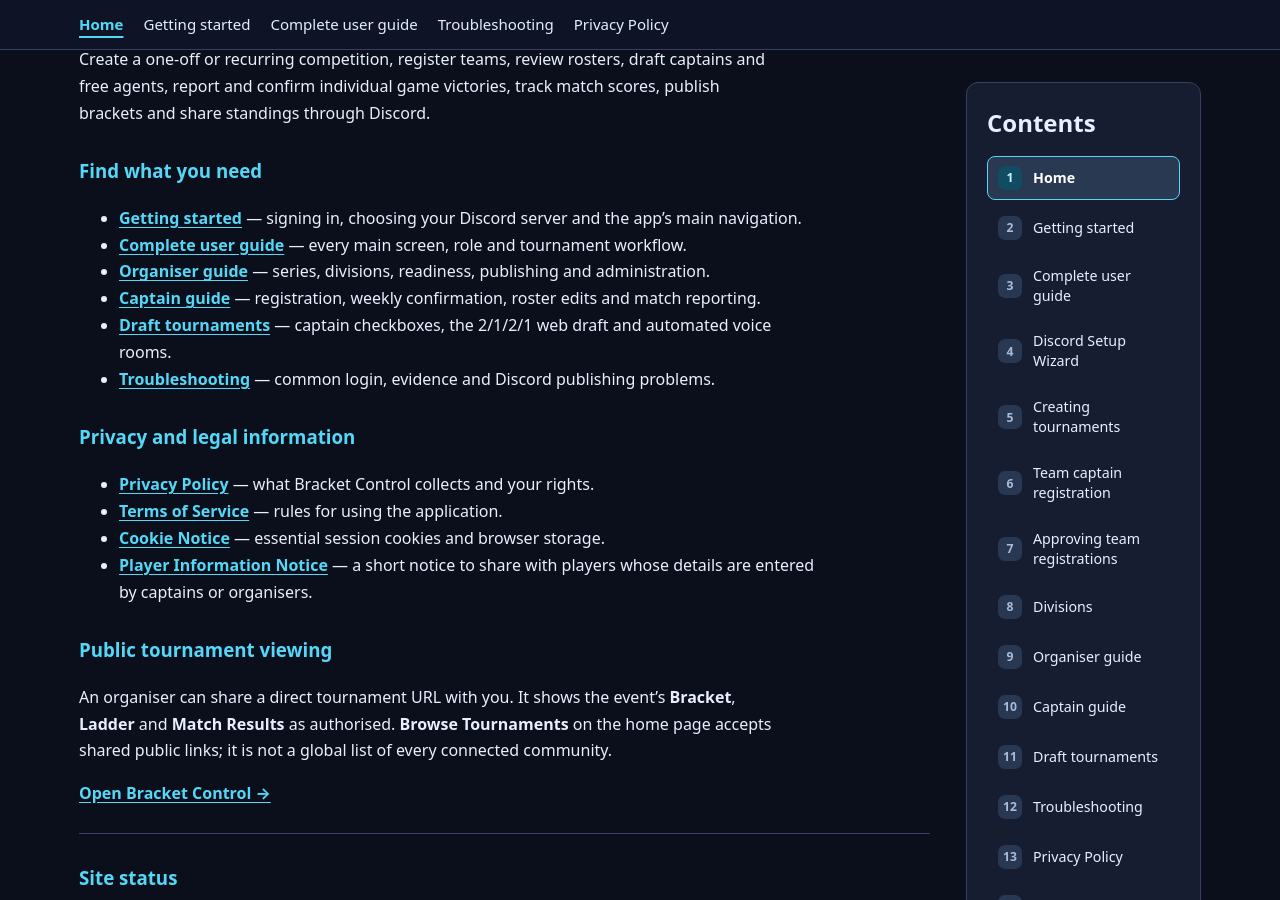
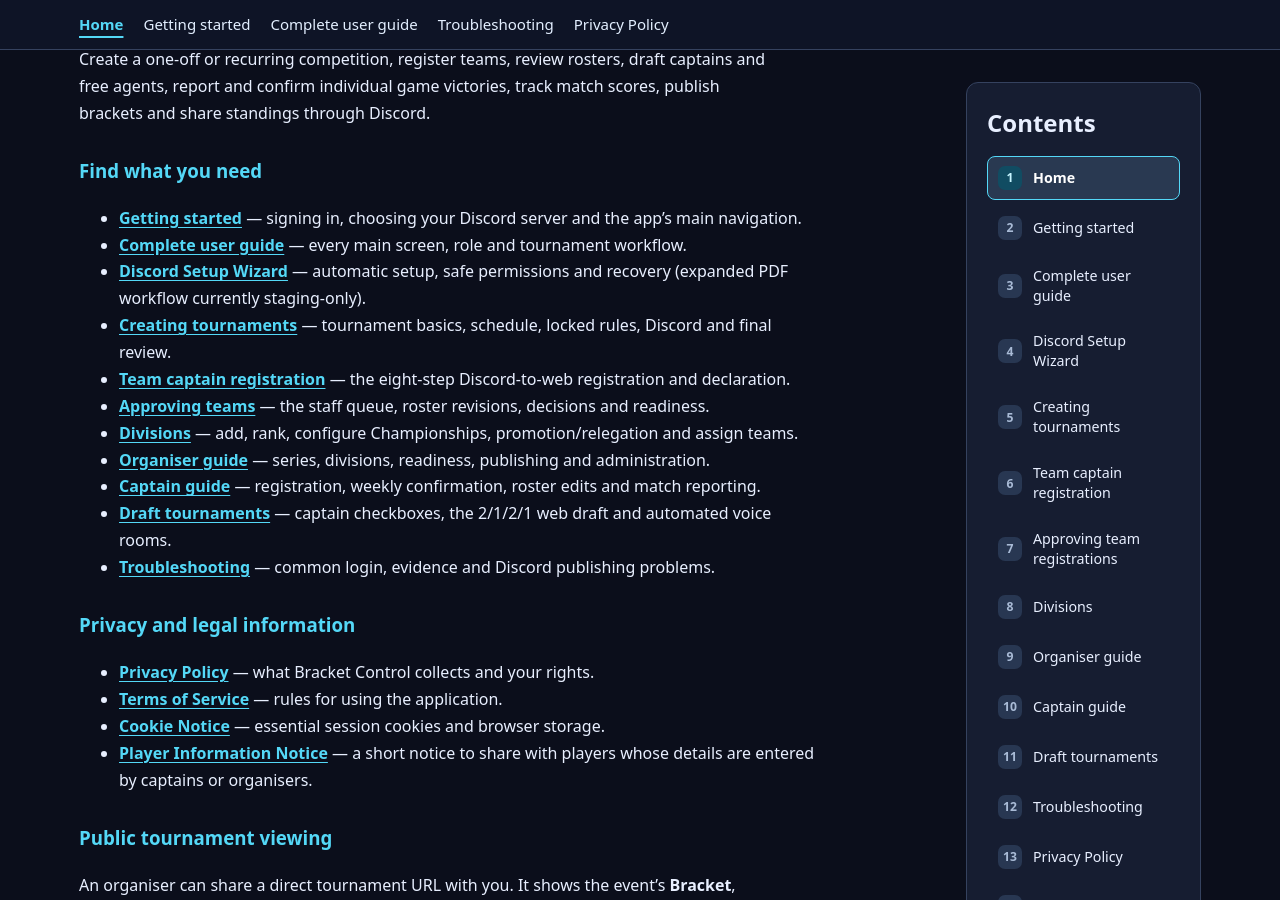
Before and after one commit to dev-dyly/bracket-control-wiki, a Jekyll site: the page built from index.md, in a window 1280 px wide and 900 px high, scrolled down 359 px. Built offline with Jekyll 4.4.1, drawn with Linux system fonts in a browser that asks for light colours.

Commit message:
docs: cross-link focused workflow guides in index.md

```diff
--- a/index.md
+++ b/index.md
@@ -11,6 +11,11 @@ permalink: /
 
 - **[Getting started]({{ '/getting-started/' | relative_url }})** — signing in, choosing your Discord server and the app's main navigation.
 - **[Complete user guide]({{ '/guides/user-guide/' | relative_url }})** — every main screen, role and tournament workflow.
+- **[Discord Setup Wizard]({{ '/guides/server-setup/' | relative_url }})** — automatic setup, safe permissions and recovery (expanded PDF workflow currently staging-only).
+- **[Creating tournaments]({{ '/guides/tournament-creation/' | relative_url }})** — tournament basics, schedule, locked rules, Discord and final review.
+- **[Team captain registration]({{ '/guides/team-registration/' | relative_url }})** — the eight-step Discord-to-web registration and declaration.
+- **[Approving teams]({{ '/guides/team-approvals/' | relative_url }})** — the staff queue, roster revisions, decisions and readiness.
+- **[Divisions]({{ '/guides/divisions/' | relative_url }})** — add, rank, configure Championships, promotion/relegation and assign teams.
 - **[Organiser guide]({{ '/guides/organisers/' | relative_url }})** — series, divisions, readiness, publishing and administration.
 - **[Captain guide]({{ '/guides/captains/' | relative_url }})** — registration, weekly confirmation, roster edits and match reporting.
 - **[Draft tournaments]({{ '/guides/drafts/' | relative_url }})** — captain checkboxes, the 2/1/2/1 web draft and automated voice rooms.
```
